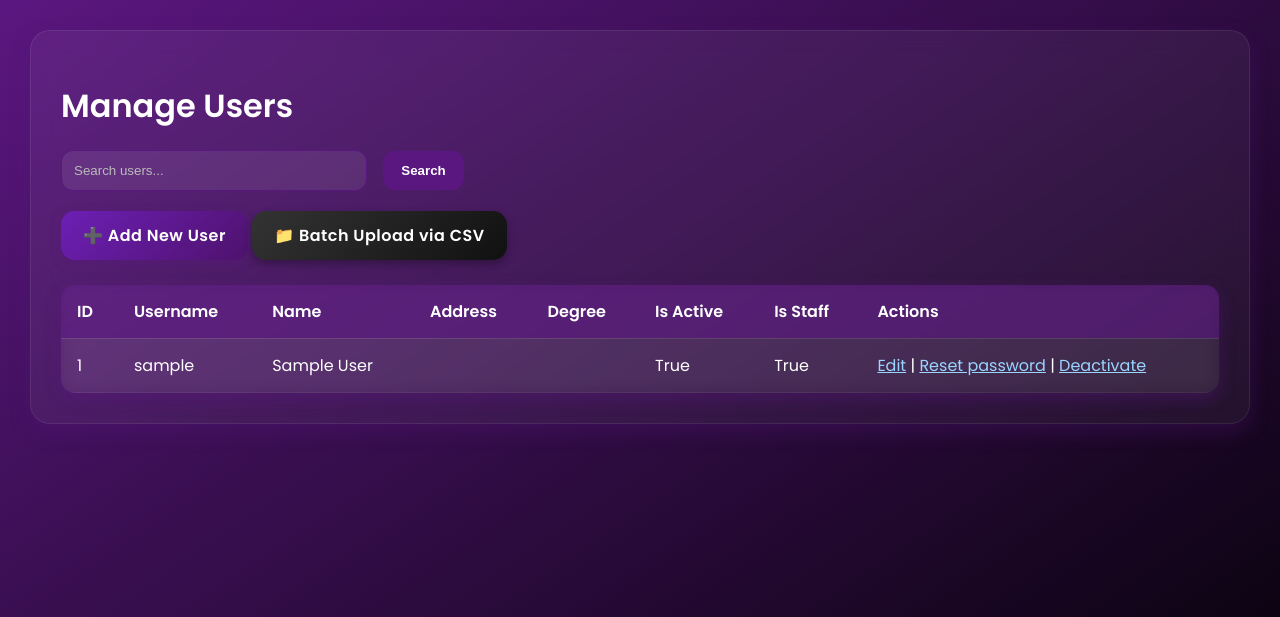
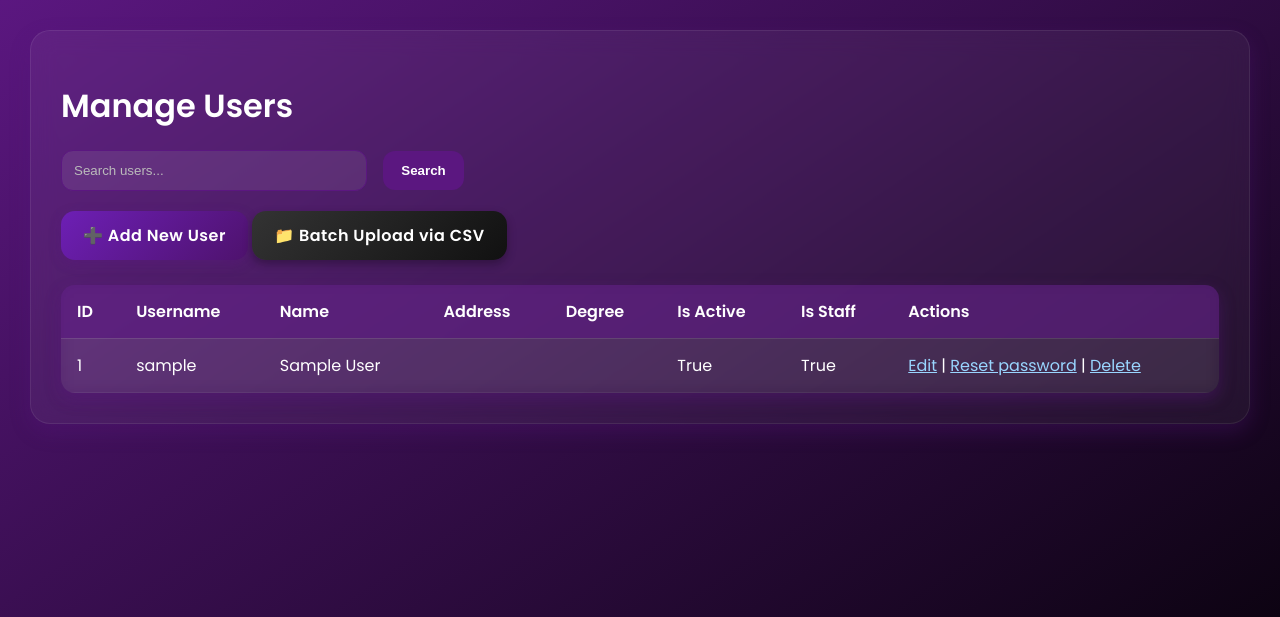
Before and after one commit to kathlvn/alumnimnida, a Django app: page /admin-panel/users/ in a window 1280 px wide. Shown: the top 617 px of the page. Run offline with Django 5.2, Linux system fonts and the light colour scheme; the visitor is signed in with stand-in values (Sample User, id 1); data comes from the database, SQL or seed files in the repository.

Commit message:
admin delete user

```diff
--- a/core/templates/admin_panel/user_list.html
+++ b/core/templates/admin_panel/user_list.html
@@ -57,7 +57,7 @@
                                onclick="return confirm('Reset password to student number?')">Reset password</a> |
                             {% if user.is_active %}
                                 <a href="{% url 'admin_user_delete' user.id %}"
-                                   onclick="return confirm('Are you sure you want to deactivate this user?')">Deactivate</a>
+                                   onclick="return confirm('Are you sure you want to delete this user?')">Delete</a>
                             {% else %}
                                 <em>Inactive</em>
                             {% endif %}
--- a/core/views.py
+++ b/core/views.py
@@ -196,9 +196,9 @@ def admin_user_edit(request, user_id):
 @user_passes_test(is_admin)
 def admin_user_delete(request, user_id):
     user = get_object_or_404(CustomUser, id=user_id)
-    user.is_active = False
-    user.save()
-    messages.success(request, f"{user.get_full_name or user.username} has been deactivated.")
+    user_name = user.full_name or user.username
+    user.delete()
+    messages.success(request, f"{user_name} has been deactivated.")
     return redirect('admin_user_list')
 
 @login_required
@@ -208,7 +208,7 @@ def admin_user_reset_password(request, user_id):
     new_password = user.student_number or user.username
     user.set_password(new_password)
     user.save()
-    messages.success(request, f"Password for {user.get_full_name or user.username} has been reset to: {new_password}")
+    messages.success(request, f"Password for {user.full_name or user.username} has been reset to: {new_password}")
     return redirect('admin_user_list')
 
 
```
